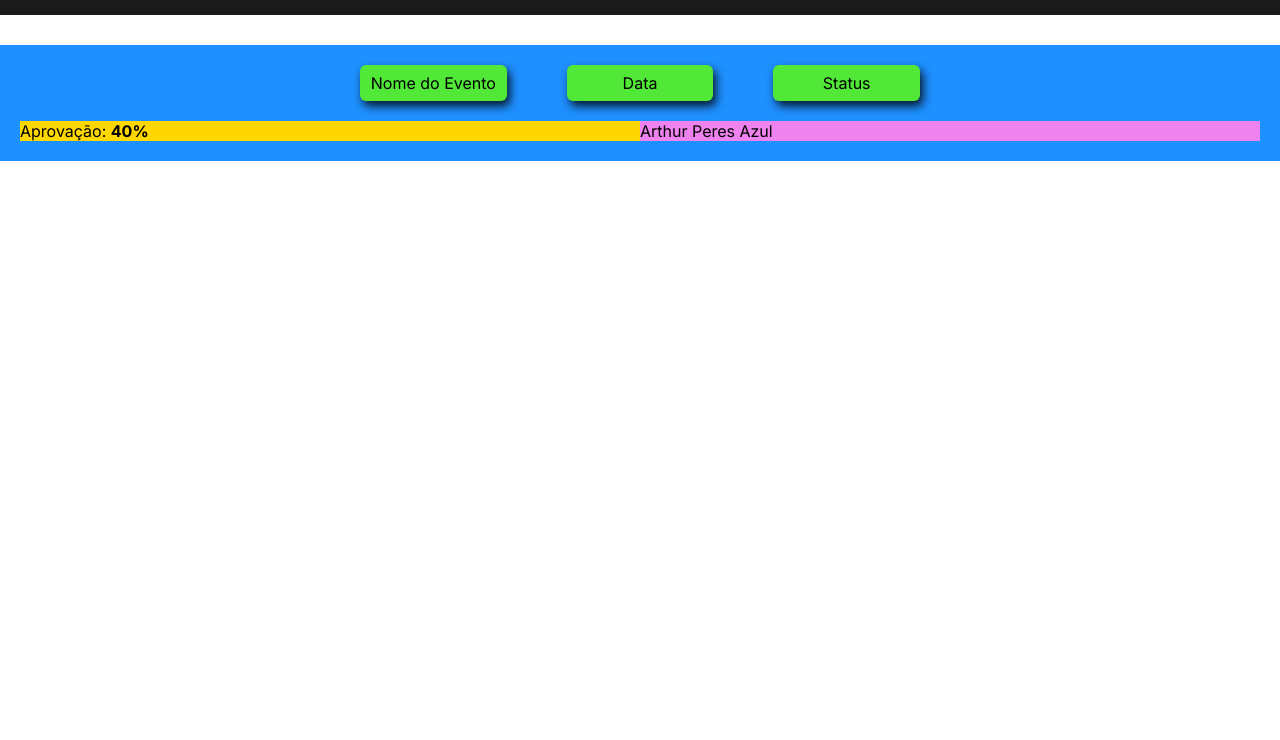
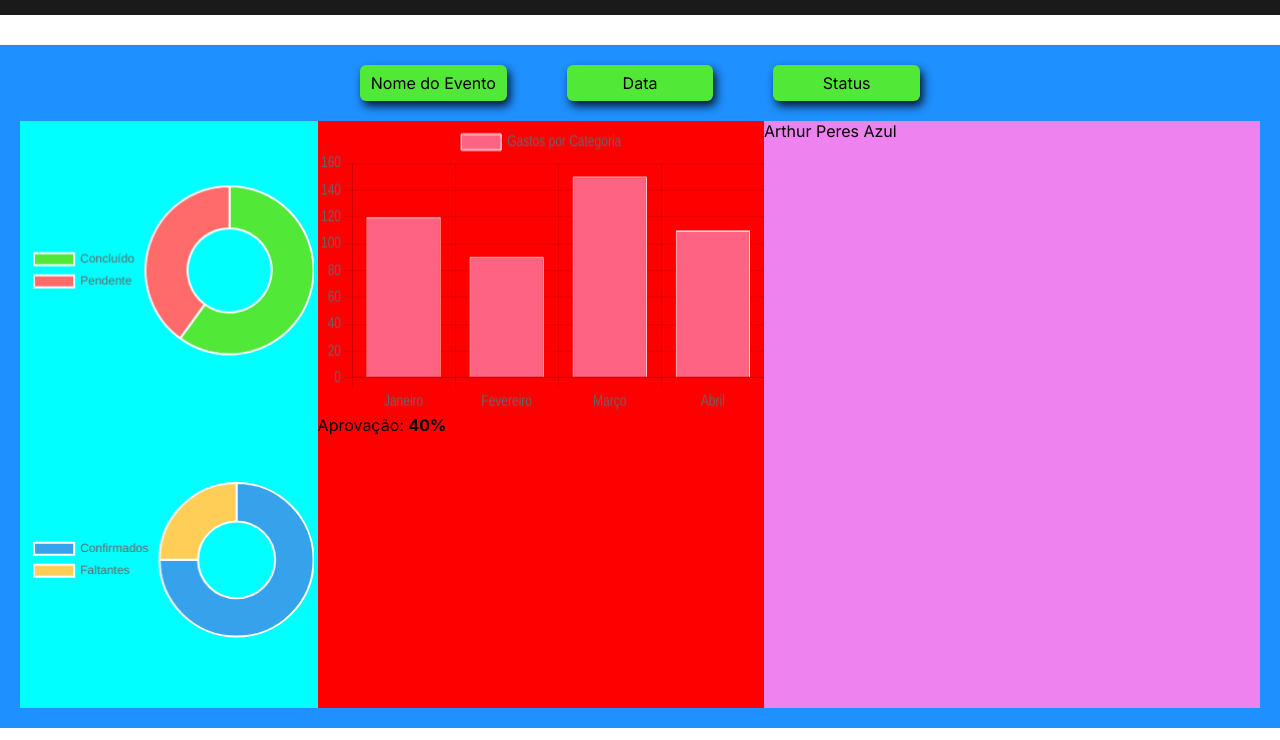
Before and after one commit to brusilvadev/eventUs-Dashboard, a plain HTML site: page dash.html in a window 1280 px wide. Shown: the part 60-800 px from the top of the page. Drawn offline with nearby package versions, Linux system fonts and the light colour scheme.

Commit message:
New design with graphs

```diff
--- a/dash.css
+++ b/dash.css
@@ -76,15 +76,34 @@ header .logo strong {
 }
 .col-1{
     background-color: gold;
-    width: 50%;
+    width: 60%;
     display: flex;
-    justify-content: space-between;
+    justify-content: center;
+}
+.left{
+    background-color: aqua;
+    width: 40%;
+    height: 100%;
+    padding: 4px;
+}
+.right{
+    background-color: red;
+    width: 60%;
+    height: 100%;
 }
 /* ADICIONA .LEFT E .RIGHT */
 
 .col-2{
     background-color: violet;
-    width: 50%;
+    width: 40%;
     display: flex;
     flex-direction: column;
 }
+.left canvas{
+    width: 100% !important;
+    height: 50% !important;
+}
+.right canvas{
+    width: 100% !important;
+    height: 50% !important;
+}
--- a/dash.html
+++ b/dash.html
@@ -12,36 +12,6 @@
     <header>
         <a href="dash.html"><h1 class="logo">event<strong>U</strong>s</h1></a>
     </header>
-<!--
-    <div class="container">
-        <div class="content1">
-            <nav>
-                <div class="opt"><p>Nome do Evento</p></div>
-                <div class="opt"><p>Data</p></div>
-                <div class="opt"><p>Status</p></div>
-            </nav>
-            <div class="col-container">
-                <div class="col-1">
-                    <canvas id="donutChart1"></canvas>
-                    <canvas id="donutChart2"></canvas>
-                    <div class="percentage">40%</div>
-                </div>
-                <div class="col-2">
-                    <canvas id="barChart"></canvas>
-                </div>
-            </div>
-
-        <div class="content2">
-            <div class="photo"><INSERIR IMAGEM NO CSS</div>
-            <h3 class="name">Jason Smith</h3>
-            <div class="menu">
-                <div class="item"><i class="bi bi-cloud-download"></i></div>
-                <div class="item"><i class="bi bi-arrow-clockwise"></i></div>
-                <div class="item"><i class="bi bi-house"></i></div>
-            </div>
-        </div>
-    </div>
- -->
 
     <div class="dash-container">
         <nav class="menu">
@@ -53,12 +23,16 @@
         <div class="graph-container">
             <div class="col-1">
                 <div class="left">
-                   <!--  <canvas id="donutChart1"></canvas>
-                    <canvas id="donutChart2"></canvas> -->
-                    <div class="percentage">Aprovação: <strong>40%</strong></div>
+                    <!-- Gráfico de Rosquinha 1 -->
+                    <canvas id="donutChart1"></canvas>
+                    <!-- Gráfico de Rosquinha 2 -->
+                    <canvas id="donutChart2"></canvas>
+
                 </div>
                 <div class="right">
-                    <!-- <canvas id="barChart"></canvas> -->
+                    <!-- Gráfico de Barras -->
+                    <canvas id="barChart"></canvas>
+                    <div class="percentage">Aprovação: <strong>40%</strong></div>
                 </div>
             </div>
             <div class="col-2">
--- a/dash.js
+++ b/dash.js
@@ -1,77 +1,71 @@
-// Primeiro gráfico de rosquinha
+  // Configurações do Gráfico de Rosquinha 1
   const ctx1 = document.getElementById('donutChart1').getContext('2d');
   const donutChart1 = new Chart(ctx1, {
       type: 'doughnut',
       data: {
           labels: ['Concluído', 'Pendente'],
           datasets: [{
-            label: 'Principais Tarefas',
-            data: [40, 60],
-            backgroundColor: ['#51E837', '#1A1A1A'],
-            borderWidth: 0
+              label: 'Status',
+              data: [60, 40],
+              backgroundColor: ['#51E837', '#FF6B6B'], // Cores das fatias
+              borderColor: '#FFFFFF', // Cor da borda
+              borderWidth: 2
           }]
       },
       options: {
           responsive: true,
-        maintainAspectRatio: false,
           plugins: {
-            legend: { display: false }
+              legend: { display: true, position: 'left' }, // Exibe a legenda abaixo
+              tooltip: { enabled: true } // Ativa o tooltip
           }
       }
   });
 
-// Segundo gráfico de rosquinha
+  // Configurações do Gráfico de Rosquinha 2
   const ctx2 = document.getElementById('donutChart2').getContext('2d');
   const donutChart2 = new Chart(ctx2, {
       type: 'doughnut',
       data: {
-        labels: ['Aprovado', 'Reprovado'],
+          labels: ['Confirmados', 'Faltantes'],
           datasets: [{
-            label: 'Avaliações do Evento',
+              label: 'Presença',
               data: [75, 25],
-            backgroundColor: ['#51E837', '#1A1A1A'],
-            borderWidth: 0
+              backgroundColor: ['#36A2EB', '#FFCE56'], // Cores das fatias
+              borderColor: '#FFFFFF', // Cor da borda
+              borderWidth: 2
           }]
       },
       options: {
           responsive: true,
-        maintainAspectRatio: false,
           plugins: {
-            legend: { display: false }
+              legend: { display: true, position: 'left' }, // Exibe a legenda abaixo
+              tooltip: { enabled: true } // Ativa o tooltip
           }
       }
   });
 
-// Gráfico de barras
+  // Configurações do Gráfico de Barras
   const ctx3 = document.getElementById('barChart').getContext('2d');
   const barChart = new Chart(ctx3, {
       type: 'bar',
       data: {
-        labels: ['Janeiro', 'Fevereiro', 'Março', 'Abril'],
+          labels: ['Janeiro', 'Fevereiro', 'Março', 'Abril'], // Meses ou qualquer categoria desejada
           datasets: [{
-            label: 'Gastos Mensais',
-            data: [1200, 900, 700, 1300],
-            backgroundColor: '#51E837'
+              label: 'Gastos por Categoria',
+              data: [120, 90, 150, 110], // Dados para cada categoria
+              backgroundColor: '#FF6384', // Cor das barras
+              borderColor: '#FFFFFF', // Cor da borda das barras
+              borderWidth: 1
           }]
       },
       options: {
           responsive: true,
-        maintainAspectRatio: false,
           plugins: {
-            legend: { display: true }
+              legend: { display: true, position: 'top' }, // Posição da legenda
+              tooltip: { enabled: true } // Ativa o tooltip
           },
           scales: {
-            y: {
-                beginAtZero: true,
-                ticks: {
-                    color: '#FFFFFF'  // Cor do texto para melhor visualização no tema escuro
-                }
-            },
-            x: {
-                ticks: {
-                    color: '#FFFFFF'
-                }
-            }
+              y: { beginAtZero: true } // Inicia o eixo Y no zero
           }
       }
   });
```
Also changed, not shown: img/DESIGN.png (added). Lines whose indentation alone changed are shown as unchanged.
